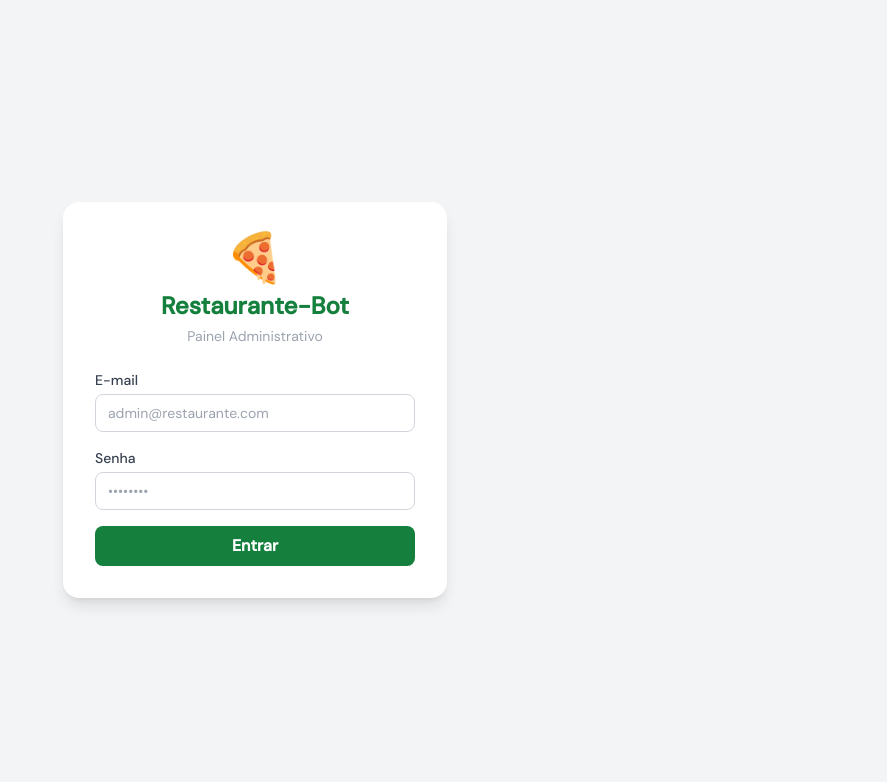
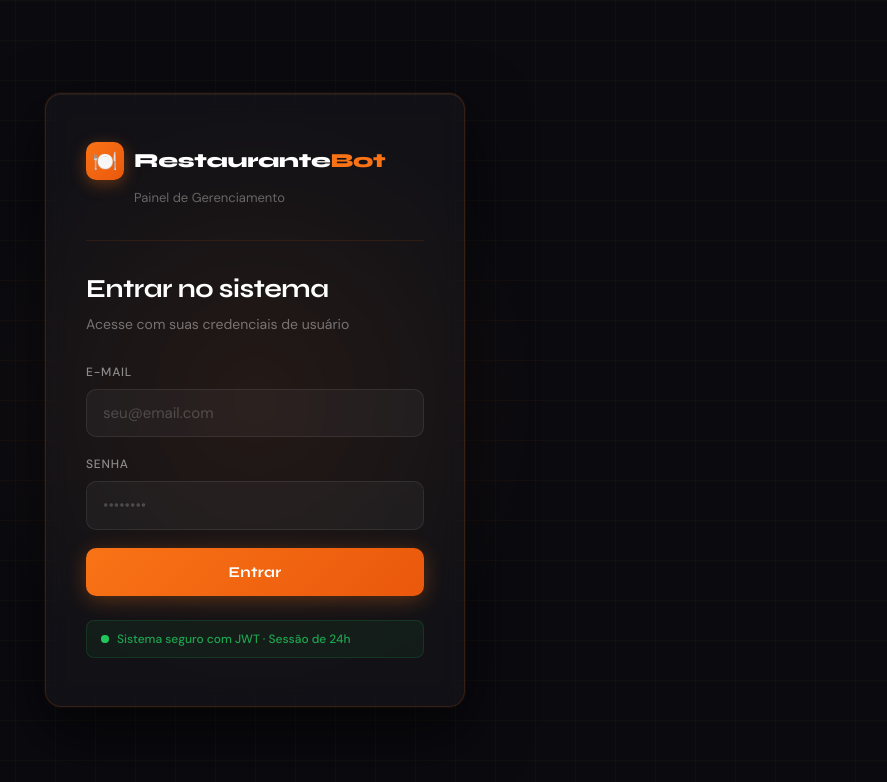
Before and after one commit to PEDRO19122004/restaurante-frontend, a React (Create React App) app: page / in a window 1280 px wide. Shown: the top 782 px of the page, without its empty margins (385-1272 px from the left). Built offline with nearby package versions, Linux system fonts and the light colour scheme.

Commit message:
fix: dark mode no Login

```diff
--- a/src/pages/Login.jsx
+++ b/src/pages/Login.jsx
@@ -1,87 +1,362 @@
 import { useState } from "react";
-
-const API = "https://restaurante-bot-production-b7f0.up.railway.app";
 
 export default function Login({ onLogin }) {
   const [email, setEmail] = useState("");
   const [senha, setSenha] = useState("");
   const [erro, setErro] = useState("");
-  const [loading, setLoading] = useState(false);
+  const [carregando, setCarregando] = useState(false);
 
-  async function handleSubmit(e) {
+  const handleSubmit = async (e) => {
     e.preventDefault();
-    setErro('');
-    setLoading(true);
+    setErro("");
+    setCarregando(true);
+
     try {
-      const res = await fetch(`${API}/auth/login`, {
-        method: 'POST',
-        headers: { 'Content-Type': 'application/json' },
-        body: JSON.stringify({ email, senha }),
-      });
+      const formData = new FormData();
+      formData.append("username", email);
+      formData.append("password", senha);
+
+      const res = await fetch(
+          "https://restaurante-bot-production-b7f0.up.railway.app/token",
+          { method: "POST", body: formData }
+      );
+
       if (!res.ok) {
-        const d = await res.json();
-        throw new Error(d.detail || 'Erro ao fazer login');
+        const data = await res.json();
+        throw new Error(data.detail || "Credenciais inválidas");
       }
+
       const data = await res.json();
-      console.log('Resposta do login:', data);
-      // Backend retorna: { token, nome, nivel, mensagem }
-      localStorage.setItem('token', data.token);
-      localStorage.setItem('nivel', data.nivel);
-      localStorage.setItem('nome',  data.nome);
-      console.log('Token salvo:', localStorage.getItem('token'));
-      onLogin(data);
+      localStorage.setItem("token", data.access_token);
+      localStorage.setItem("nivel", data.nivel);
+      onLogin(data.access_token, data.nivel);
     } catch (err) {
       setErro(err.message);
     } finally {
-      setLoading(false);
+      setCarregando(false);
     }
+  };
+
+  return (
+      <>
+        <style>{`
+        @import url('https://fonts.googleapis.com/css2?family=Syne:wght@600;700;800&family=DM+Sans:wght@300;400;500&display=swap');
+
+        * { box-sizing: border-box; margin: 0; padding: 0; }
+
+        .login-root {
+          min-height: 100vh;
+          background-color: #0a0a0f;
+          display: flex;
+          align-items: center;
+          justify-content: center;
+          font-family: 'DM Sans', sans-serif;
+          position: relative;
+          overflow: hidden;
         }
 
-  return (
-    <div className="min-h-screen bg-gray-100 flex items-center justify-center">
-      <div className="bg-white rounded-2xl shadow-lg p-8 w-full max-w-sm">
-        <div className="text-center mb-6">
-          <span className="text-5xl">🍕</span>
-          <h1 className="text-2xl font-bold text-green-700 mt-2">Restaurante-Bot</h1>
-          <p className="text-gray-400 text-sm mt-1">Painel Administrativo</p>
+        /* Grade sutil */
+        .login-root::before {
+          content: '';
+          position: absolute;
+          inset: 0;
+          background-image:
+            linear-gradient(rgba(249,115,22,0.04) 1px, transparent 1px),
+            linear-gradient(90deg, rgba(249,115,22,0.04) 1px, transparent 1px);
+          background-size: 40px 40px;
+          pointer-events: none;
+        }
+
+        /* Brilho laranja central */
+        .login-root::after {
+          content: '';
+          position: absolute;
+          top: 50%;
+          left: 50%;
+          transform: translate(-50%, -50%);
+          width: 600px;
+          height: 600px;
+          background: radial-gradient(circle, rgba(249,115,22,0.08) 0%, transparent 70%);
+          pointer-events: none;
+        }
+
+        .login-card {
+          position: relative;
+          z-index: 10;
+          background: rgba(255,255,255,0.03);
+          border: 1px solid rgba(249,115,22,0.15);
+          border-radius: 16px;
+          padding: 48px 40px;
+          width: 100%;
+          max-width: 420px;
+          backdrop-filter: blur(12px);
+          box-shadow:
+            0 0 0 1px rgba(249,115,22,0.05),
+            0 24px 64px rgba(0,0,0,0.6),
+            inset 0 1px 0 rgba(255,255,255,0.05);
+        }
+
+        .login-logo {
+          display: flex;
+          align-items: center;
+          gap: 10px;
+          margin-bottom: 8px;
+        }
+
+        .login-logo-icon {
+          width: 38px;
+          height: 38px;
+          background: linear-gradient(135deg, #f97316, #ea580c);
+          border-radius: 10px;
+          display: flex;
+          align-items: center;
+          justify-content: center;
+          font-size: 20px;
+          box-shadow: 0 4px 16px rgba(249,115,22,0.35);
+        }
+
+        .login-logo-text {
+          font-family: 'Syne', sans-serif;
+          font-size: 20px;
+          font-weight: 800;
+          color: #ffffff;
+          letter-spacing: -0.3px;
+        }
+
+        .login-logo-text span {
+          color: #f97316;
+        }
+
+        .login-subtitle {
+          font-size: 13px;
+          color: rgba(255,255,255,0.35);
+          margin-bottom: 32px;
+          padding-left: 48px;
+        }
+
+        .login-title {
+          font-family: 'Syne', sans-serif;
+          font-size: 26px;
+          font-weight: 700;
+          color: #ffffff;
+          margin-bottom: 6px;
+          letter-spacing: -0.5px;
+        }
+
+        .login-desc {
+          font-size: 14px;
+          color: rgba(255,255,255,0.4);
+          margin-bottom: 28px;
+        }
+
+        .login-divider {
+          height: 1px;
+          background: rgba(249,115,22,0.1);
+          margin-bottom: 28px;
+        }
+
+        .login-label {
+          display: block;
+          font-size: 12px;
+          font-weight: 500;
+          color: rgba(255,255,255,0.5);
+          text-transform: uppercase;
+          letter-spacing: 0.8px;
+          margin-bottom: 8px;
+        }
+
+        .login-field {
+          margin-bottom: 18px;
+        }
+
+        .login-input {
+          width: 100%;
+          background: rgba(255,255,255,0.04);
+          border: 1px solid rgba(255,255,255,0.08);
+          border-radius: 10px;
+          padding: 12px 16px;
+          font-family: 'DM Sans', sans-serif;
+          font-size: 15px;
+          color: #ffffff;
+          outline: none;
+          transition: border-color 0.2s, box-shadow 0.2s, background 0.2s;
+        }
+
+        .login-input::placeholder {
+          color: rgba(255,255,255,0.2);
+        }
+
+        .login-input:focus {
+          border-color: rgba(249,115,22,0.5);
+          background: rgba(249,115,22,0.04);
+          box-shadow: 0 0 0 3px rgba(249,115,22,0.08);
+        }
+
+        .login-error {
+          background: rgba(239,68,68,0.1);
+          border: 1px solid rgba(239,68,68,0.25);
+          border-radius: 8px;
+          padding: 10px 14px;
+          font-size: 13px;
+          color: #fca5a5;
+          margin-bottom: 18px;
+          display: flex;
+          align-items: center;
+          gap: 8px;
+        }
+
+        .login-btn {
+          width: 100%;
+          padding: 13px;
+          background: linear-gradient(135deg, #f97316, #ea580c);
+          border: none;
+          border-radius: 10px;
+          font-family: 'Syne', sans-serif;
+          font-size: 15px;
+          font-weight: 700;
+          color: #ffffff;
+          cursor: pointer;
+          letter-spacing: 0.3px;
+          transition: opacity 0.2s, transform 0.1s, box-shadow 0.2s;
+          box-shadow: 0 4px 20px rgba(249,115,22,0.3);
+          display: flex;
+          align-items: center;
+          justify-content: center;
+          gap: 10px;
+          margin-top: 4px;
+        }
+
+        .login-btn:hover:not(:disabled) {
+          opacity: 0.92;
+          box-shadow: 0 6px 28px rgba(249,115,22,0.45);
+          transform: translateY(-1px);
+        }
+
+        .login-btn:active:not(:disabled) {
+          transform: translateY(0);
+        }
+
+        .login-btn:disabled {
+          opacity: 0.6;
+          cursor: not-allowed;
+        }
+
+        /* Spinner */
+        .spinner {
+          width: 16px;
+          height: 16px;
+          border: 2px solid rgba(255,255,255,0.3);
+          border-top-color: #ffffff;
+          border-radius: 50%;
+          animation: spin 0.7s linear infinite;
+        }
+
+        @keyframes spin {
+          to { transform: rotate(360deg); }
+        }
+
+        /* Badge JWT */
+        .login-badge {
+          display: flex;
+          align-items: center;
+          gap: 8px;
+          margin-top: 24px;
+          padding: 9px 14px;
+          background: rgba(34,197,94,0.06);
+          border: 1px solid rgba(34,197,94,0.15);
+          border-radius: 8px;
+        }
+
+        .badge-dot {
+          width: 8px;
+          height: 8px;
+          background: #22c55e;
+          border-radius: 50%;
+          animation: pulse-dot 1.8s ease-in-out infinite;
+          flex-shrink: 0;
+          box-shadow: 0 0 0 0 rgba(34,197,94,0.4);
+        }
+
+        @keyframes pulse-dot {
+          0% { box-shadow: 0 0 0 0 rgba(34,197,94,0.4); }
+          70% { box-shadow: 0 0 0 6px rgba(34,197,94,0); }
+          100% { box-shadow: 0 0 0 0 rgba(34,197,94,0); }
+        }
+
+        .badge-text {
+          font-size: 12px;
+          color: rgba(34,197,94,0.8);
+          font-weight: 500;
+        }
+      `}</style>
+
+        <div className="login-root">
+          <div className="login-card">
+            <div className="login-logo">
+              <div className="login-logo-icon">🍽️</div>
+              <span className="login-logo-text">Restaurante<span>Bot</span></span>
             </div>
-        <form onSubmit={handleSubmit} className="space-y-4">
-          <div>
-            <label className="block text-sm font-medium text-gray-700 mb-1">E-mail</label>
+            <p className="login-subtitle">Painel de Gerenciamento</p>
+
+            <div className="login-divider" />
+
+            <h1 className="login-title">Entrar no sistema</h1>
+            <p className="login-desc">Acesse com suas credenciais de usuário</p>
+
+            <form onSubmit={handleSubmit}>
+              <div className="login-field">
+                <label className="login-label" htmlFor="email">E-mail</label>
                 <input
+                    id="email"
+                    className="login-input"
                     type="email"
+                    placeholder="seu@email.com"
                     value={email}
                     onChange={(e) => setEmail(e.target.value)}
                     required
-              placeholder="admin@restaurante.com"
-              className="w-full border border-gray-300 rounded-lg px-3 py-2 text-sm focus:outline-none focus:ring-2 focus:ring-green-500"
+                    autoComplete="email"
                 />
               </div>
-          <div>
-            <label className="block text-sm font-medium text-gray-700 mb-1">Senha</label>
+
+              <div className="login-field">
+                <label className="login-label" htmlFor="senha">Senha</label>
                 <input
+                    id="senha"
+                    className="login-input"
                     type="password"
+                    placeholder="••••••••"
                     value={senha}
                     onChange={(e) => setSenha(e.target.value)}
                     required
-              placeholder="••••••••"
-              className="w-full border border-gray-300 rounded-lg px-3 py-2 text-sm focus:outline-none focus:ring-2 focus:ring-green-500"
+                    autoComplete="current-password"
                 />
               </div>
+
               {erro && (
-            <div className="bg-red-50 border border-red-200 text-red-700 text-sm px-3 py-2 rounded-lg">
+                  <div className="login-error">
+                    <span>⚠️</span>
                     {erro}
                   </div>
               )}
-          <button
-            type="submit"
-            disabled={loading}
-            className="w-full bg-green-700 text-white py-2 rounded-lg font-semibold hover:bg-green-800 transition disabled:opacity-50 disabled:cursor-not-allowed"
-          >
-            {loading ? "Entrando..." : "Entrar"}
+
+              <button className="login-btn" type="submit" disabled={carregando}>
+                {carregando ? (
+                    <>
+                      <div className="spinner" />
+                      Autenticando...
+                    </>
+                ) : (
+                    "Entrar"
+                )}
               </button>
             </form>
+
+            <div className="login-badge">
+              <div className="badge-dot" />
+              <span className="badge-text">Sistema seguro com JWT · Sessão de 24h</span>
             </div>
           </div>
+        </div>
+      </>
   );
 }
```
Lines whose indentation alone changed are shown as unchanged.
